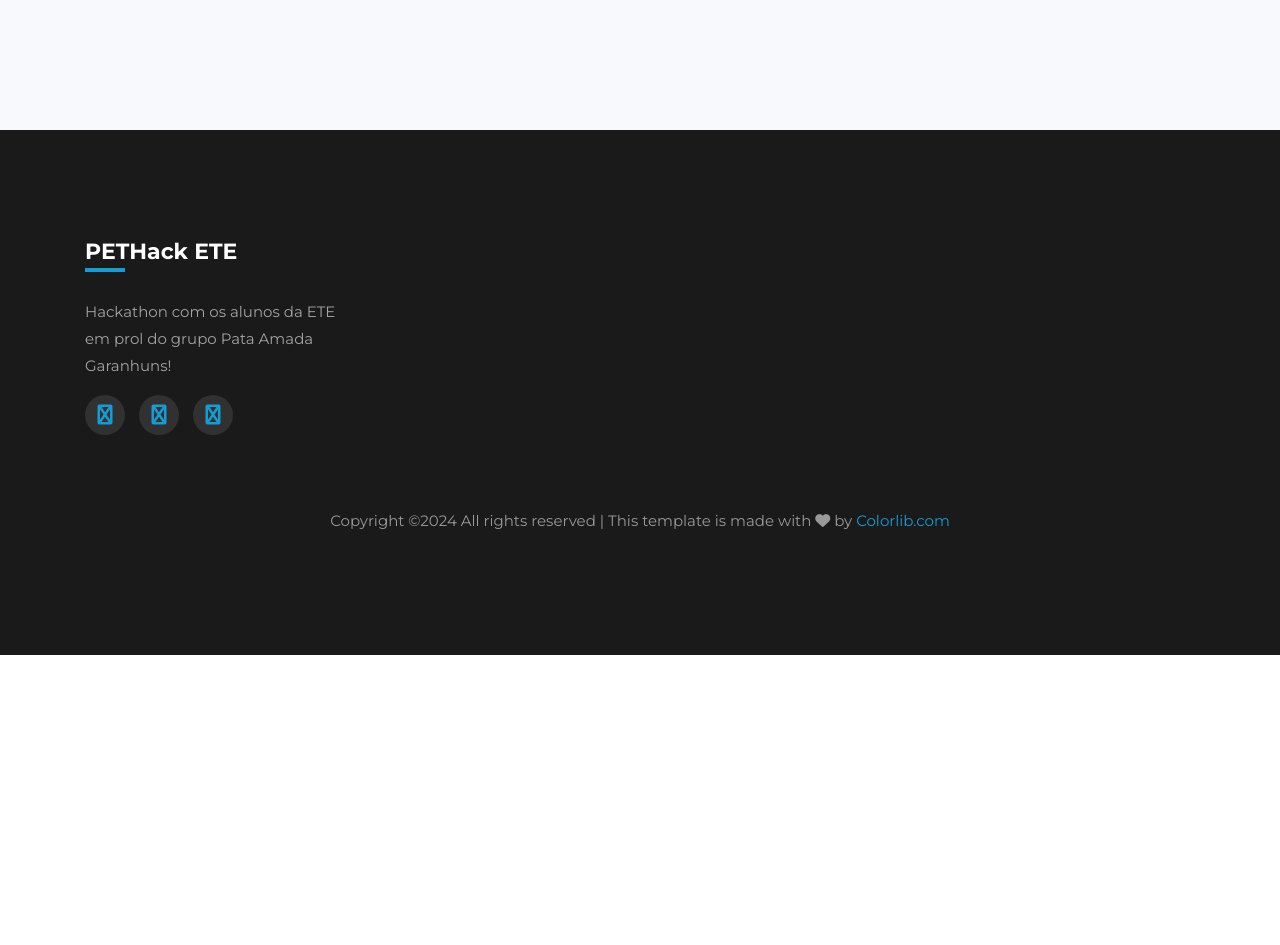
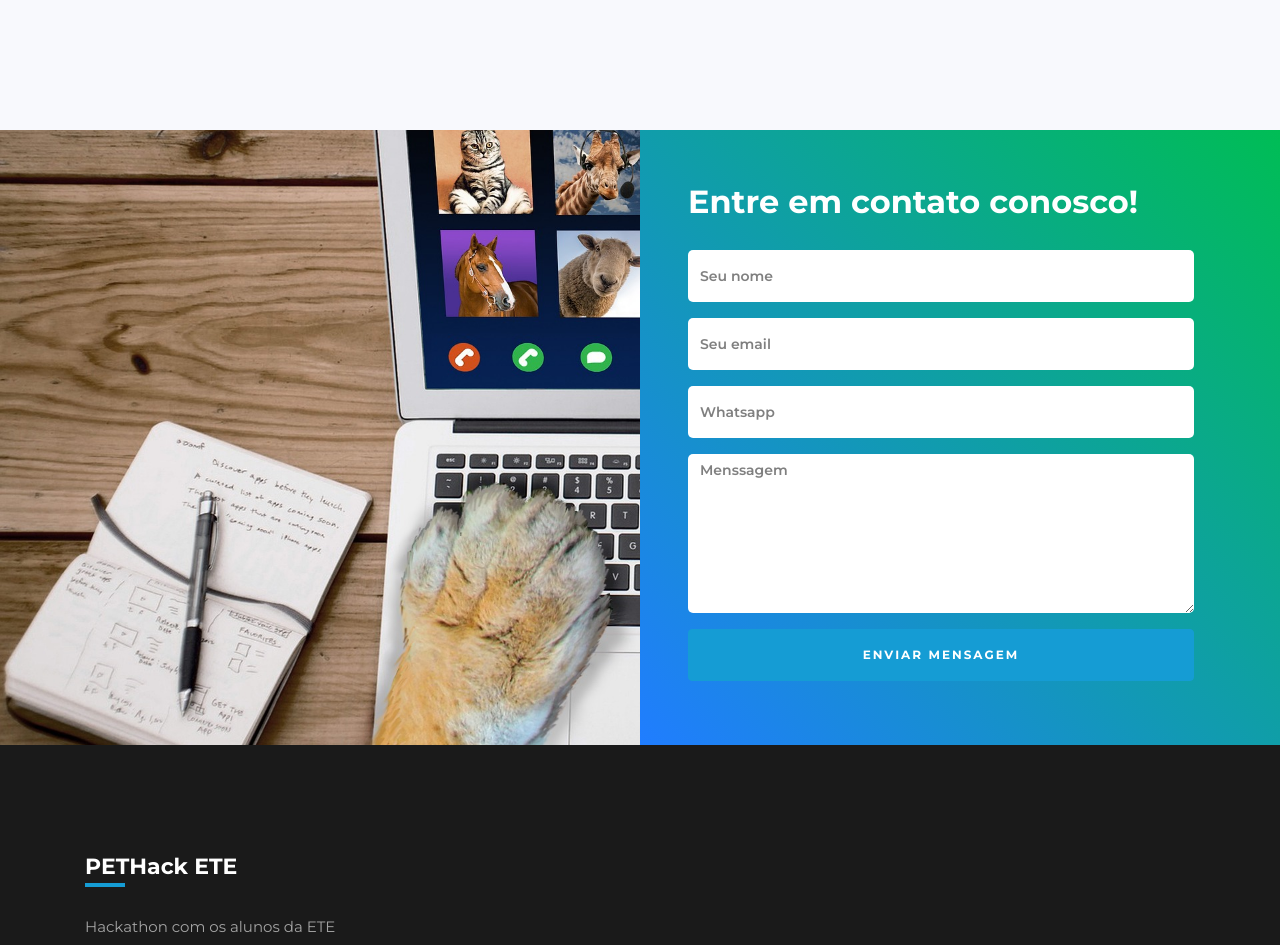
Before and after one commit to HugoCRLT/PETHack, a plain HTML site: page index.html in a window 1280 px wide. Shown: the part 5760-6705 px from the top of the page. Before the commit the page ends 6415 px from the top, so only its background shows below. Drawn offline with Linux system fonts and the light colour scheme; some packages are replaced by stand-ins of ours; no server answers; files whose address does not match are found by name.

Commit message:
última atualização

```diff
--- a/index.html
+++ b/index.html
@@ -338,6 +338,51 @@
     	</div>
     </section>
 
+	<!-- Contato -->
+	<section class="ftco-appointment ftco-section ftco-no-pt ftco-no-pb img" style="background-image: url(images/entre_contato.jpg);">
+		<div class="overlay"></div>
+		<div class="container">
+			<div class="row d-md-flex justify-content-end">
+				<div class="col-md-12 col-lg-6 half p-3 py-5 pl-lg-5 ftco-animate">
+					<h2 class="mb-4">Entre em contato conosco!</h2>
+					<form action="#" class="appointment">
+						<div class="row">
+
+							<div class="col-md-12">
+								<div class="form-group">
+									<input type="text" class="form-control" placeholder="Seu nome">
+								</div>
+							</div>
+
+							<div class="col-md-12">
+								<div class="form-group">
+									<input type="text" class="form-control" placeholder="Seu email">
+								</div>
+							</div>
+
+							<div class="col-md-12">
+								<div class="form-group">
+									<input type="number" class="form-control" placeholder="Whatsapp">
+								</div>
+							</div>
+
+							<div class="col-md-12">
+								<div class="form-group">
+									<textarea name="" id="" cols="30" rows="7" class="form-control" placeholder="Menssagem"></textarea>
+								</div>
+							</div>
+
+							<div class="col-md-12">
+								<div class="form-group">
+									<input type="submit" value="Enviar mensagem" class="btn btn-primary py-3 px-4">
+								</div>
+							</div>
+						</div>
+			</form>
+				</div>
+			</div>
+		</div>
+	</section>
 
 
     <footer class="footer">
```
Also changed, not shown: images/entre_contato.jpg (added), images/gato_telefone.png (added).
